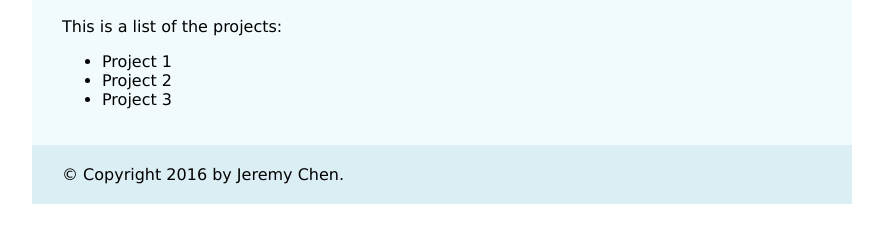
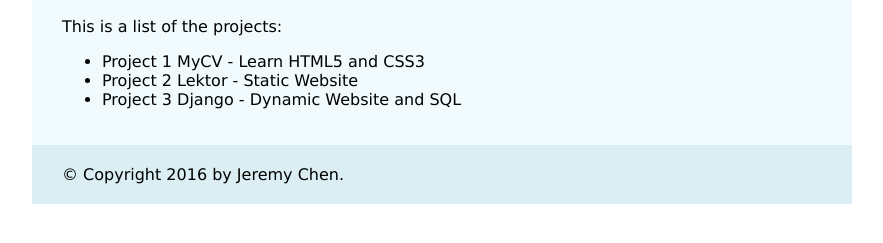
Before and after one commit to jeremy886/y10-web-mycv, a plain HTML site: page projects/index.html in a window 1280 px wide. Shown: the part 229-472 px from the top of the page, without its empty margins (198-1081 px from the left). Drawn offline with Linux system fonts and the light colour scheme.

Commit message:
Synchronized build

```diff
--- a/projects/index.html
+++ b/projects/index.html
@@ -23,9 +23,9 @@
   <h2>Projects</h2>
   <p>This is a list of the projects:</p>
 <ul>
-<li>Project 1</li>
-<li>Project 2</li>
-<li>Project 3</li>
+<li>Project 1 MyCV - Learn HTML5 and CSS3</li>
+<li>Project 2 Lektor - Static Website</li>
+<li>Project 3 Django - Dynamic Website and SQL</li>
 </ul>
 
 
```
Also changed, not shown: 1 other file.
